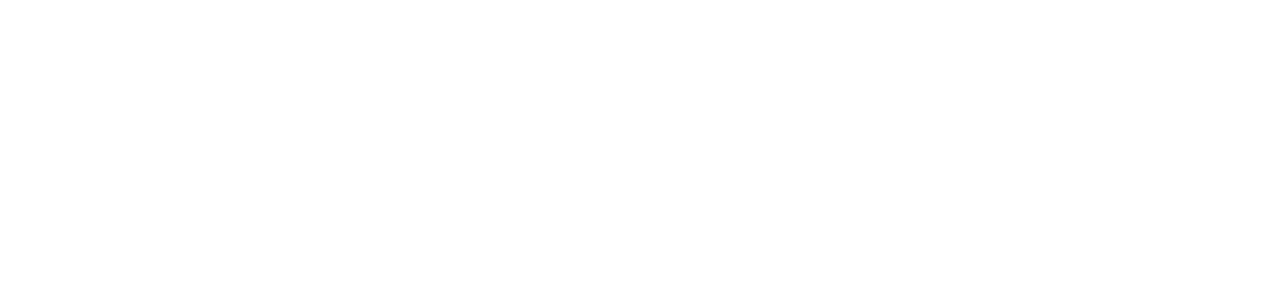
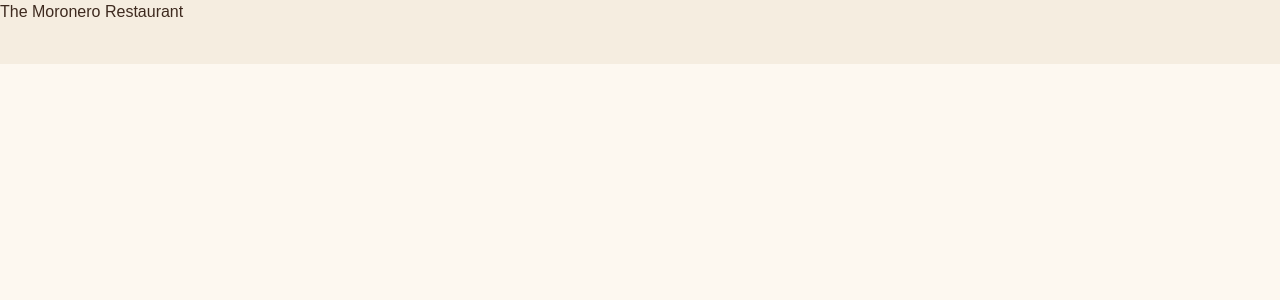
Before and after one commit to LauPR/The-Moronero-Restaurant, a Next.js app: page / in a window 1280 px wide. Shown: the top 300 px of the page. Built offline with nearby package versions, Linux system fonts and the light colour scheme.

Commit message:
Basic Header (title only), empty Hero created. Main page with Header, Hero and bg colors

```diff
--- a/src/app/page.tsx
+++ b/src/app/page.tsx
@@ -1,10 +1,22 @@
+import Header from "@/components/layout/Header";
+import Hero from "@/components/layout/Hero";
 
 export default function Home() {
 
   return (
     <div>
 
-      <main></main>
+      <main
+        className="
+          bg-bg-primary
+          min-h-screen
+          text-text-primary
+        ">
+
+        <Header />
+        <Hero />
+
+      </main>
 
     </div>
   );
--- /dev/null
+++ b/src/components/layout/Header.tsx
@@ -0,0 +1,14 @@
+
+export default function Header() {
+    return (
+        <header
+            className="
+                bg-bg-secondary
+                h-16
+            ">
+
+            <h1>The Moronero Restaurant</h1>
+
+        </header>
+    )
+}
--- /dev/null
+++ b/src/components/layout/Hero.tsx
@@ -0,0 +1,6 @@
+
+export default function Hero(){
+    return(
+        <div></div>
+    )
+}
```
